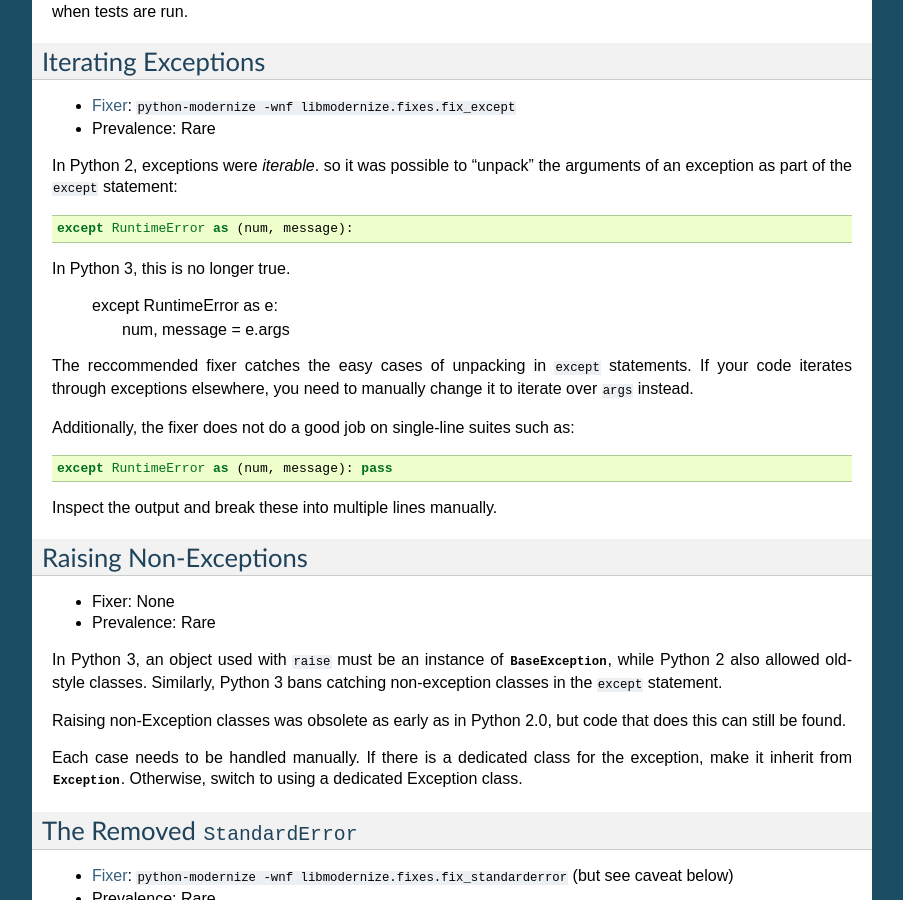
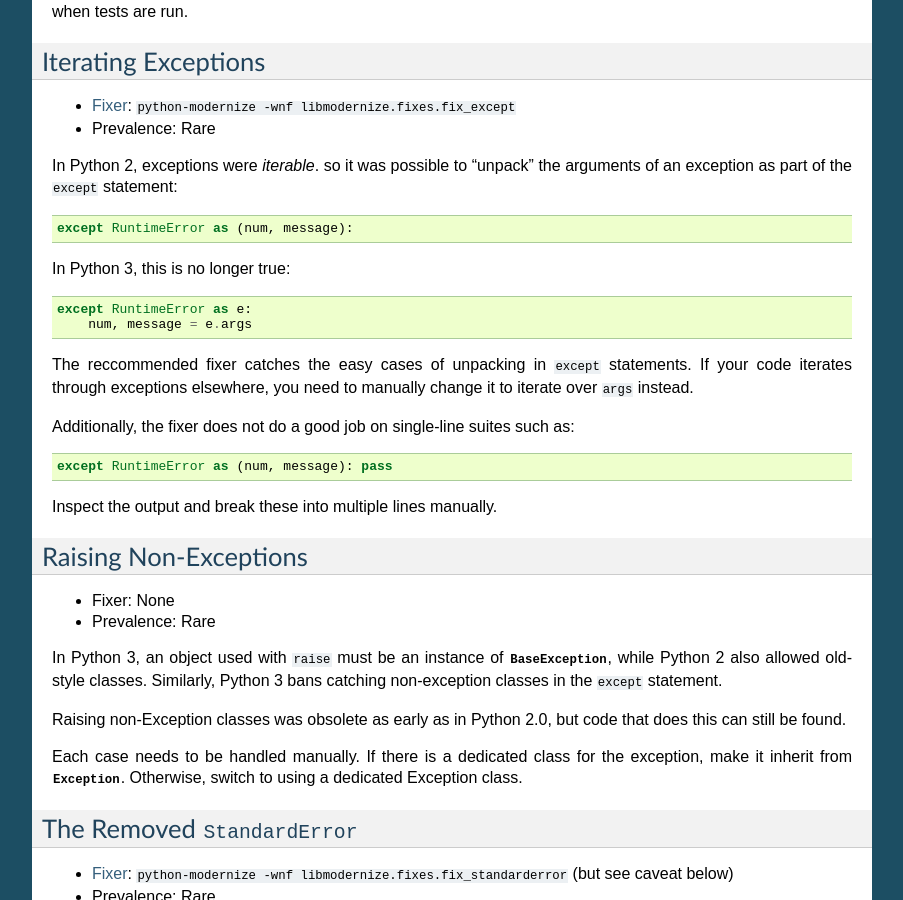
Before and after one commit to fedora-python/portingguide, a Sphinx documentation site: the page built from source/exceptions.rst, in a window 1280 px wide and 900 px high, scrolled down 1808 px. Shown: the whole window, without its empty margins (198-1101 px from the left). Built offline with Sphinx 7.4.7, drawn with Linux system fonts in a browser that asks for light colours.

Commit message:
Fixed bad recognition of code block with double-colon syntax

```diff
--- a/source/exceptions.rst
+++ b/source/exceptions.rst
@@ -133,7 +133,7 @@ arguments of an exception as part of the ``except`` statement::
 
     except RuntimeError as (num, message):
 
-In Python 3, this is no longer true.
+In Python 3, this is no longer true::
 
     except RuntimeError as e:
         num, message = e.args
```
